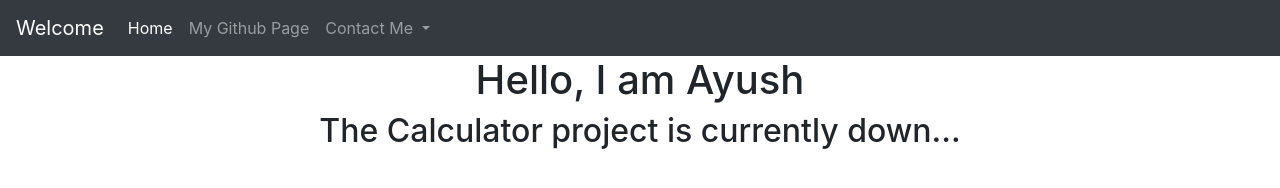
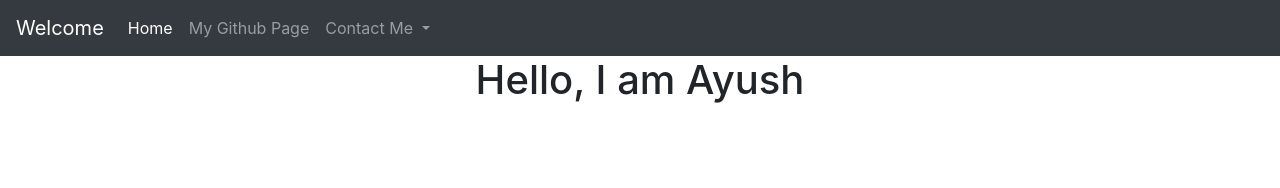
Before and after one commit to ayuzzh/ayuzzh.github.io.old, a plain HTML site: page index.html in a window 1280 px wide. Drawn offline with nearby package versions, Linux system fonts and the light colour scheme.

Commit message:
Update index.html

```diff
--- a/index.html
+++ b/index.html
@@ -38,7 +38,6 @@
   <body>
     <center>
     <h1>Hello, I am Ayush</h1>
-    <h2>The Calculator project is currently down...</>
     </center>
     <script src="https://code.jquery.com/jquery-3.3.1.slim.min.js" integrity="sha384-q8i/X+965DzO0rT7abK41JStQIAqVgRVzpbzo5smXKp4YfRvH+8abtTE1Pi6jizo" crossorigin="anonymous"></script>
     <script src="https://cdnjs.cloudflare.com/ajax/libs/popper.js/1.14.7/umd/popper.min.js" integrity="sha384-UO2eT0CpHqdSJQ6hJty5KVphtPhzWj9WO1clHTMGa3JDZwrnQq4sF86dIHNDz0W1" crossorigin="anonymous"></script>
```
